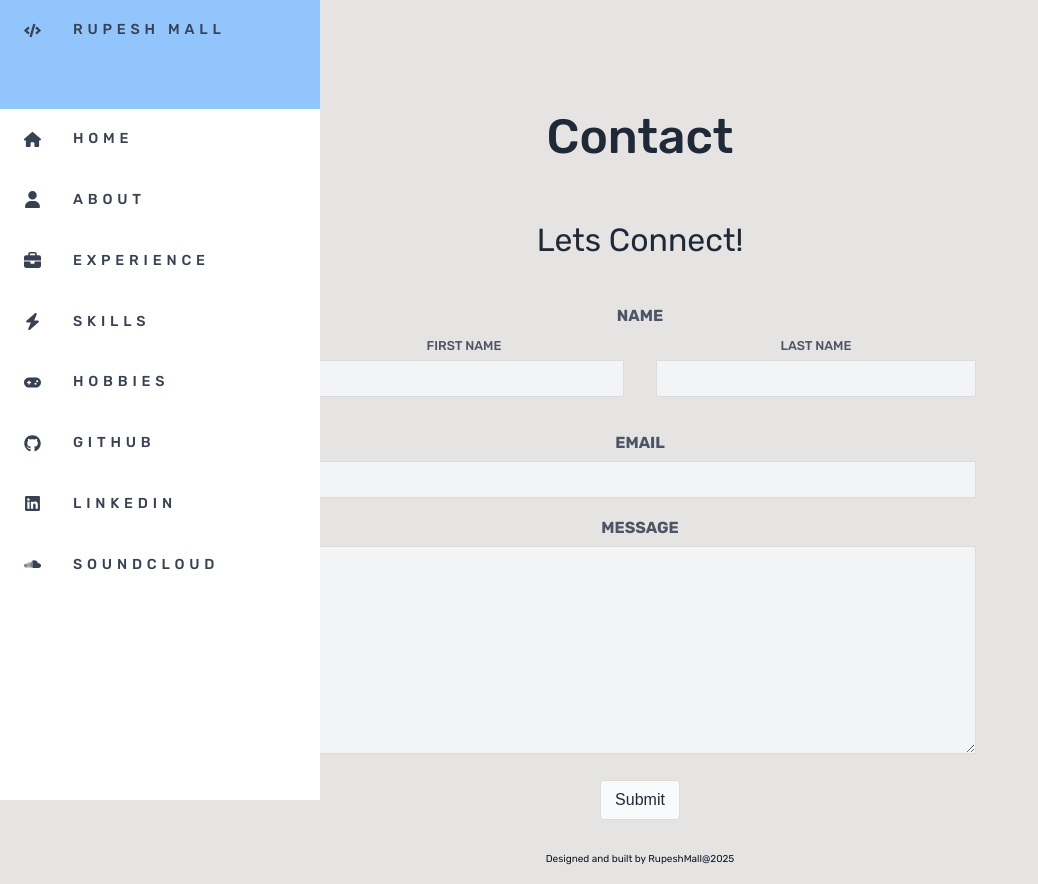
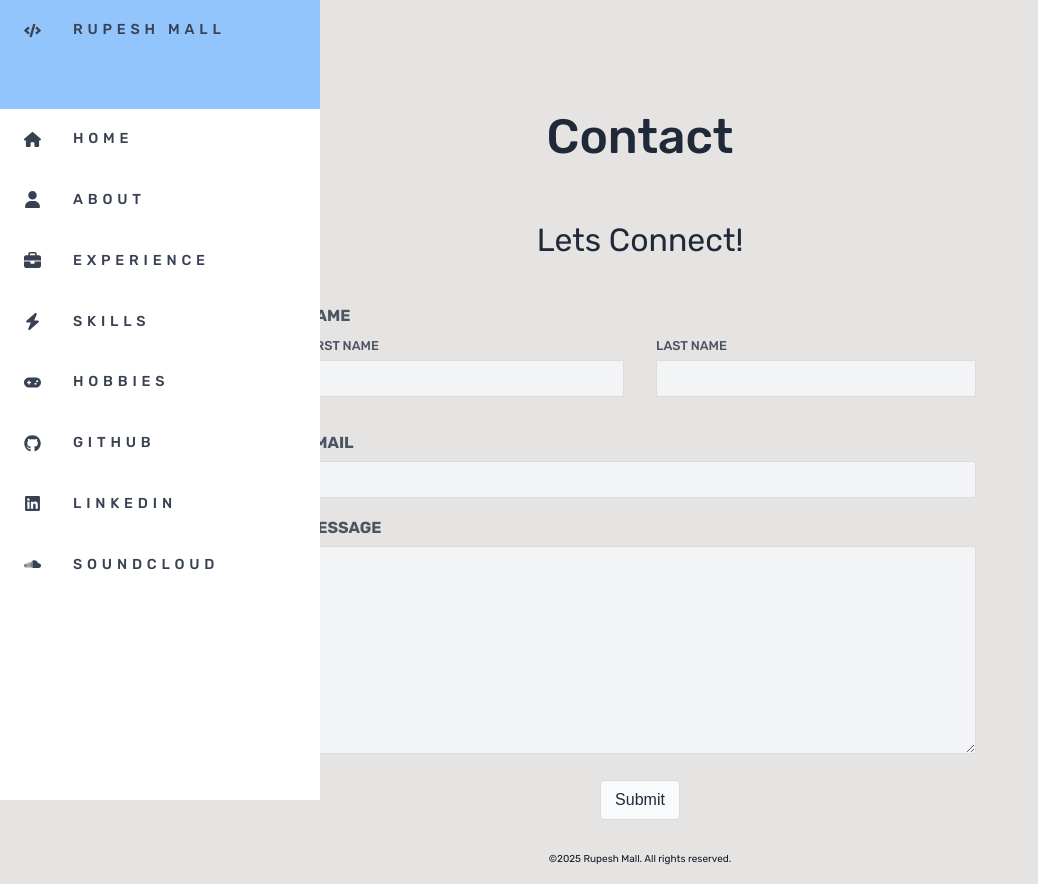
Before and after one commit to rmalldt/portfolio-app, a React (Vite) app: page /rm/contact in a window 1280 px wide. Shown: the whole page, without its empty margins (0-1038 px from the left). Built offline with nearby package versions, Linux system fonts and the light colour scheme.

Commit message:
Fixed text alignment on Contact page and updated copyright statements.

```diff
--- a/src/components/copyright/copyright.tsx
+++ b/src/components/copyright/copyright.tsx
@@ -11,7 +11,7 @@ const Copyright: React.FC<CopyrightProps> = ({
 }) => {
   return (
     <div className={styles.section}>
-      <p style={{ color }}>Designed and built by RupeshMall@2025</p>
+      <p style={{ color }}>©2025 Rupesh Mall. All rights reserved.</p>
     </div>
   );
 };
--- a/src/pages/contact/contact.module.css
+++ b/src/pages/contact/contact.module.css
@@ -1,5 +1,5 @@
 .contact {
-  text-align: center;
+  text-align: left;
   margin-bottom: 1rem;
 }
 
```
